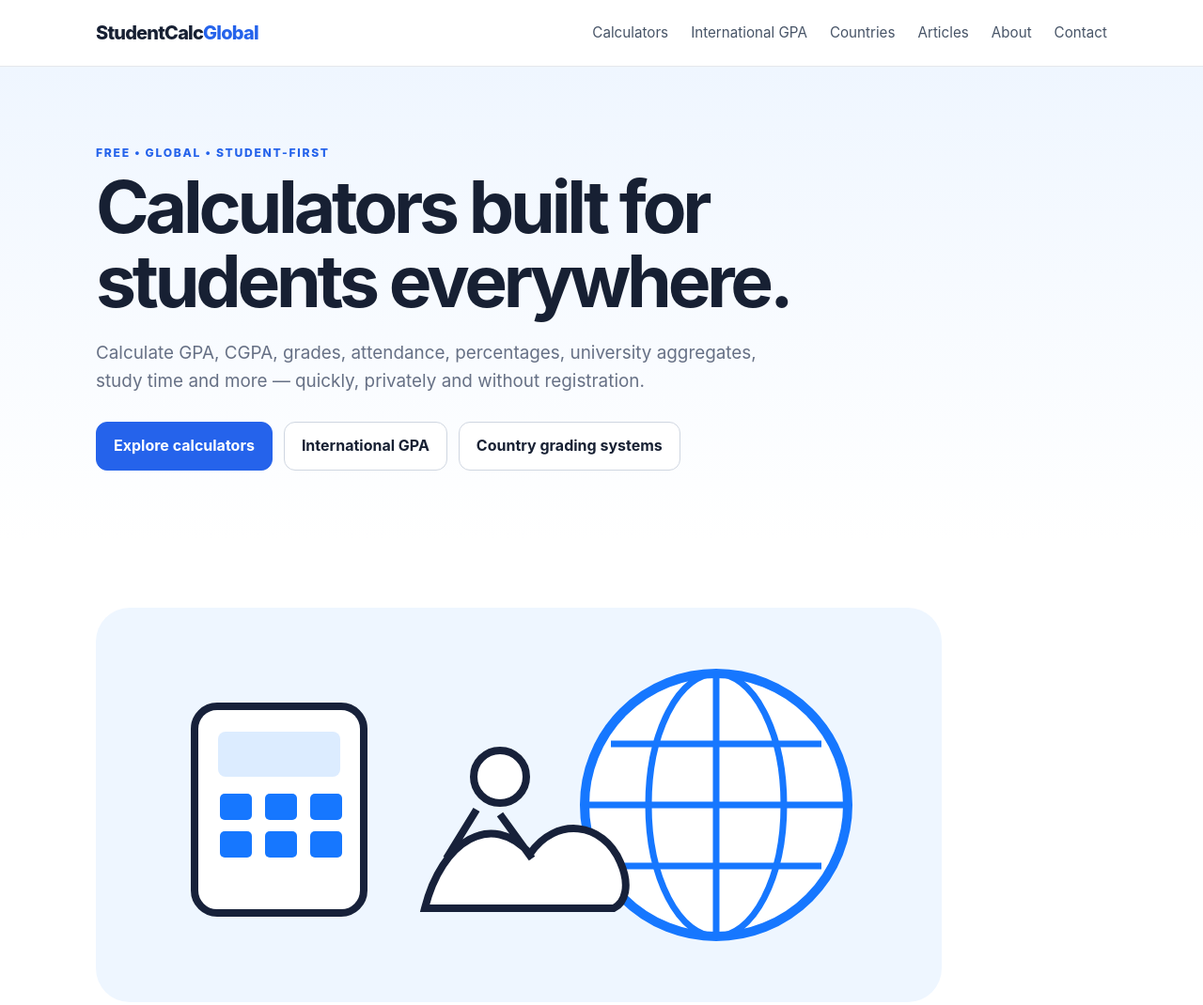
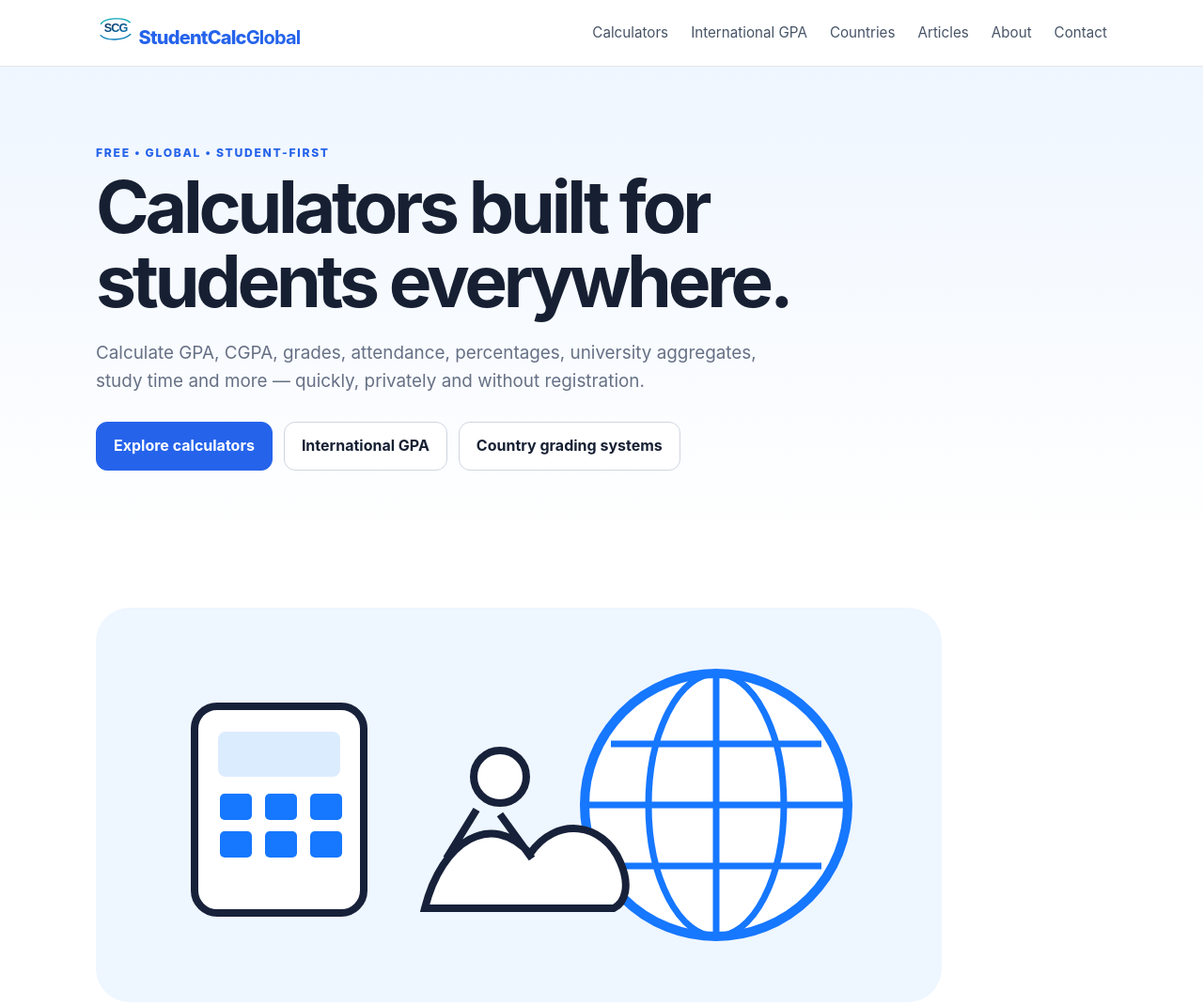
Before and after one commit to mmabid2025-rgb/studentcalcglobal, a plain HTML site: page index.html in a window 1280 px wide. Shown: the top 1070 px of the page at 94% size. Drawn offline with Linux system fonts and the light colour scheme.

Commit message:
Add SCG logo to homepage header and footer

```diff
--- a/index.html
+++ b/index.html
@@ -8,13 +8,14 @@
 <meta content="Free student calculators for GPA, CGPA, grades, attendance, percentages, tuition, study planning and international grading systems." name="description"/>
 <link href="https://studentcalcglobal.com/" rel="canonical"/>
 <link href="/assets/style.css" rel="stylesheet"/>
+<link rel="icon" type="image/svg+xml" href="/assets/studentcalcglobal-logo.svg"/>
 <script defer="" src="/assets/app.js"></script>
   <script async src="https://pagead2.googlesyndication.com/pagead/js/adsbygoogle.js?client=ca-pub-2486434805196576" crossorigin="anonymous"></script>
 </head>
 <body>
 <header class="site-header">
 <div class="wrap nav">
-<a class="brand" href="/">StudentCalc<span>Global</span></a>
+<a class="brand" href="/" aria-label="StudentCalcGlobal home"><img src="/assets/studentcalcglobal-logo.svg" alt="" width="42" height="32"/> <span>StudentCalc<strong>Global</strong></span></a>
 <nav>
 <a href="/#calculators">Calculators</a>
 <a href="/international-gpa-calculator.html">International GPA</a>
@@ -96,5 +97,5 @@
 <details><summary>Do you store my marks?</summary><p>The calculator tools are designed to perform calculations in your browser and do not require an account.</p></details>
 </div></div></section>
 </main>
-<footer><div class="wrap footer"><div><a class="brand" href="/">StudentCalc<span>Global</span></a><p>Free tools for students worldwide.</p></div><div><a href="/about.html">About</a><a href="/contact.html">Contact</a><a href="/privacy.html">Privacy</a><a href="/terms.html">Terms</a></div></div><div class="wrap copyright">© 2026 StudentCalc Global. Results are estimates and should be checked against your institution's official rules.</div></footer>
+<footer><div class="wrap footer"><div><a class="brand" href="/" aria-label="StudentCalcGlobal home"><img src="/assets/studentcalcglobal-logo.svg" alt="" width="42" height="32"/> <span>StudentCalc<strong>Global</strong></span></a><p>Free tools for students worldwide.</p></div><div><a href="/about.html">About</a><a href="/contact.html">Contact</a><a href="/privacy.html">Privacy</a><a href="/terms.html">Terms</a></div></div><div class="wrap copyright">© 2026 StudentCalc Global. Results are estimates and should be checked against your institution's official rules.</div></footer>
 </body></html>
```
